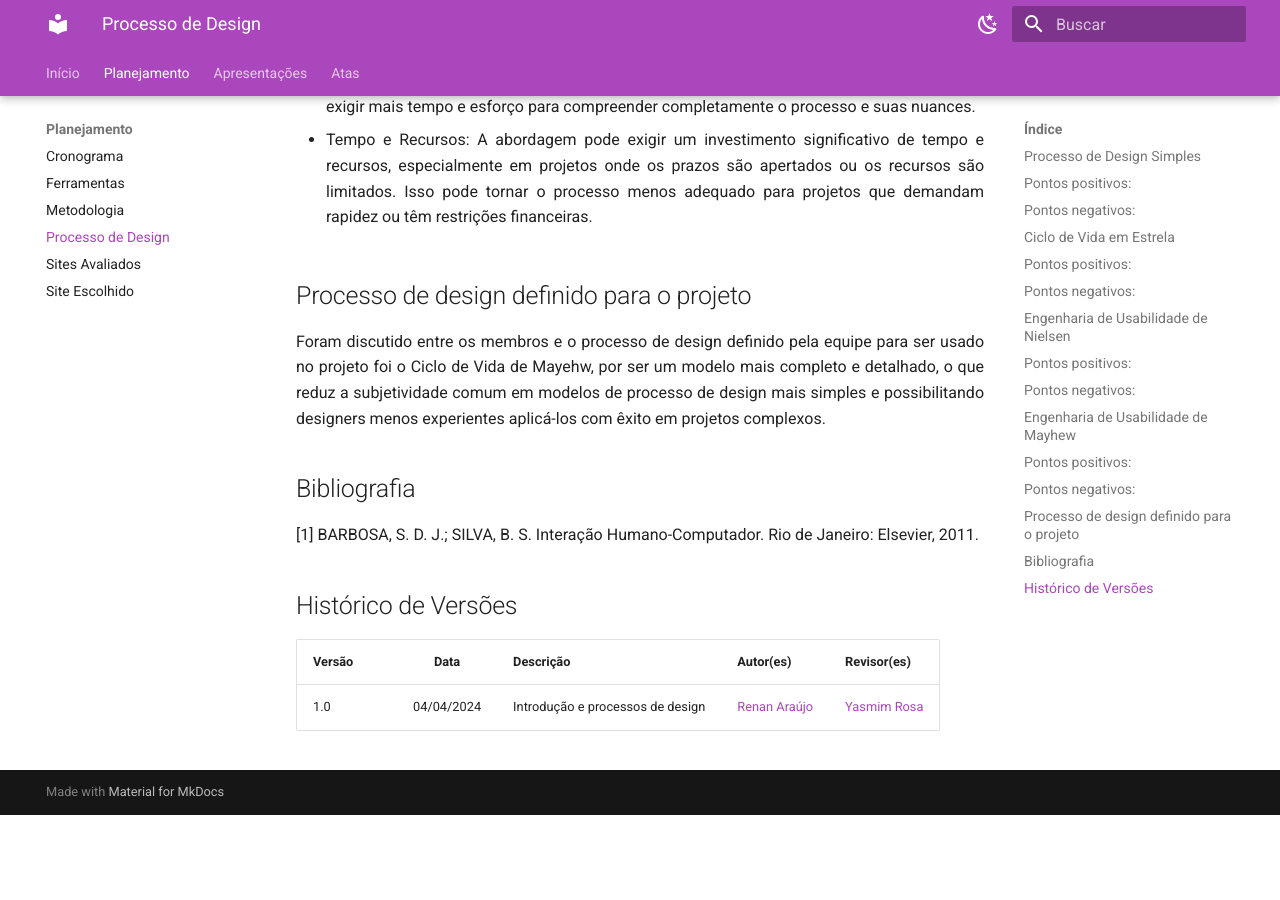
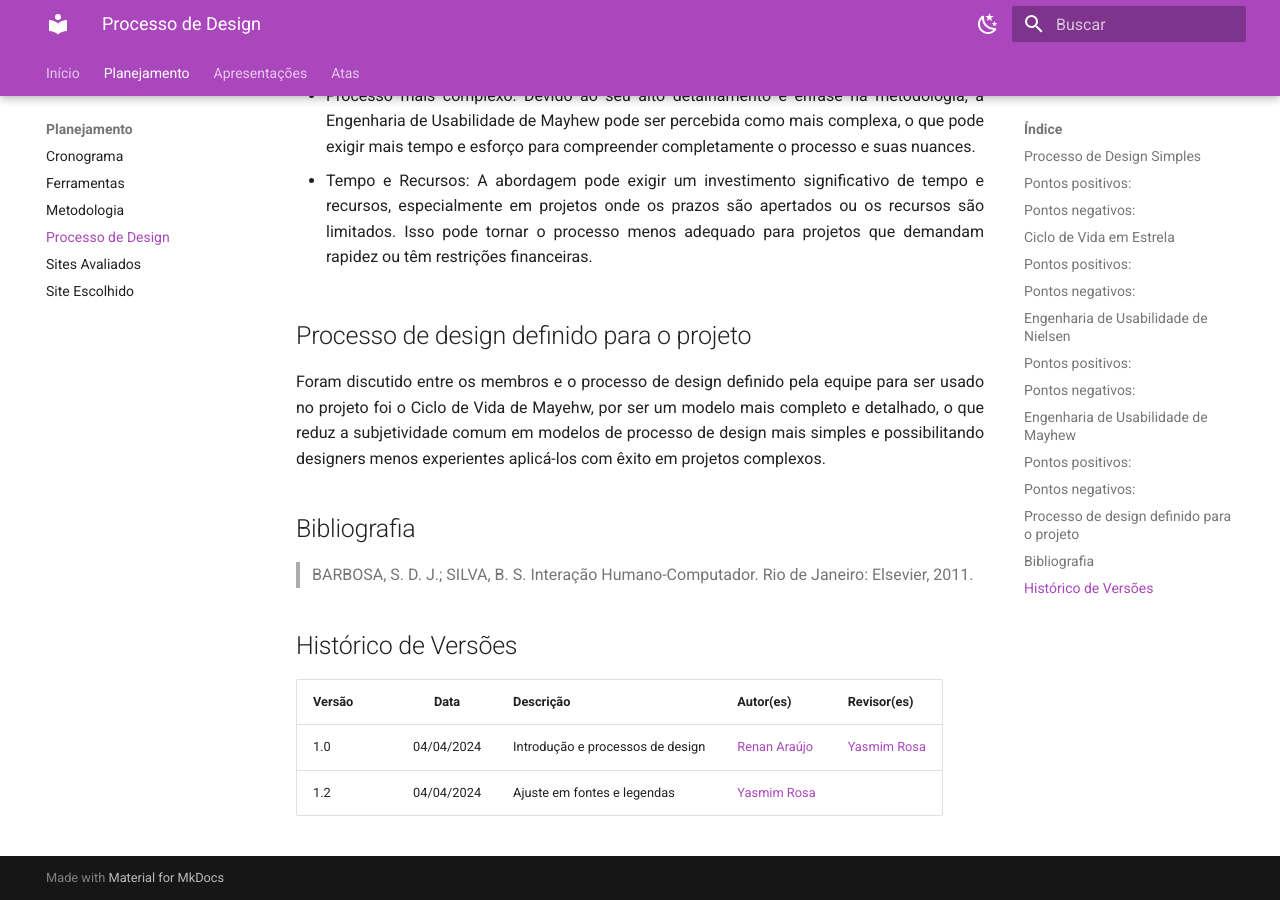
Before and after one commit to Interacao-Humano-Computador/2024.1-Grupo08, an MkDocs documentation site: the page built from docs/planejamento/processo_design.md, in a window 1280 px wide and 900 px high, scrolled down 4658 px. Built offline with MkDocs 1.6.1 and Material for MkDocs 9.7.7, drawn with Linux system fonts in a browser that asks for light colours; before the commit the page ends 5473 px from its top, so only the background shows below that.

```diff
--- a/docs/planejamento/processo_design.md
+++ b/docs/planejamento/processo_design.md
@@ -12,8 +12,9 @@
 
 O **processo de design simples** (figura 2) é uma abordagem para criar soluções de design de forma eficiente e direta, concentrando-se nos princípios fundamentais do design e na resolução de problemas de maneira clara e concisa.
 
+<font size="2"><p style="text-align: center"> Figura 2 - Processo de Design Simples </p></font>
 ![processo de design simples](image.png)
-<font size="2"><p style="text-align: center"> Figura 2 - Processo de Design Simples  <br> Fonte: BARBOSA, S. D. J.; SILVA, B. S. Interação Humano-Computador. Rio de Janeiro: Elsevier, 2011.</p></font>
+<font size="2"><p style="text-align: center"> Fonte: BARBOSA, S. D. J.; SILVA, B. S. Interação Humano-Computador. Rio de Janeiro: Elsevier, 2011.</p></font>
 
 ### Pontos positivos:
 
@@ -30,8 +31,10 @@
 
 O modelo de **Ciclo de Vida Estrela** (figura 3) foi proposto em 1989 por Hartson e Hix, a partir de um trabalho empírico que estes autores desenvolveram através da observação de como  designers de interfaces trabalhava. O Modelo Estrela é composto por seis atividades, a saber: análise de tarefas, especificação de requisitos, projeto conceitual e formal, prototipação, implementação e avaliação
 
+<font size="2"><p style="text-align: center"> Figura 3 - Ciclo de Vida em Estrela </p></font>
+
 ![alt text](image-1.png)
-<font size="2"><p style="text-align: center"> Figura 3 - Ciclo de Vida em Estrela  <br>  Fonte: BARBOSA, S. D. J.; SILVA, B. S. Interação Humano-Computador. Rio de Janeiro: Elsevier, 2011.</p></font>
+<font size="2"><p style="text-align: center"> Fonte: BARBOSA, S. D. J.; SILVA, B. S. Interação Humano-Computador. Rio de Janeiro: Elsevier, 2011.</p></font>
 
 ### Pontos positivos:
 
@@ -66,8 +69,12 @@
 
 A **Engenharia de Usabilidade de Mayhew** (figura 4) traz uma abordagem que privilegia o papel do usuário na execução de tarefas, no intuito de construir sistemas adaptados às suas necessidades e objetivos.
 
+<font size="2"><p style="text-align: center"> Figura 4 - Engenharia de Usabilidade de Mayhew  </p></font>
+
 ![alt text](image-2.png)
-<font size="2"><p style="text-align: center"> Figura 4 - Engenharia de Usabilidade de Mayhew  <br> Fonte: BARBOSA, S. D. J.; SILVA, B. S. Interação Humano-Computador. Rio de Janeiro: Elsevier, 2011.</p></font>
+
+<font size="2"><p style="text-align: center"> Fonte: BARBOSA, S. D. J.; SILVA, B. S. Interação Humano-Computador. Rio de Janeiro: Elsevier, 2011.</p></font>
+
 
 ### Pontos positivos:
 
@@ -87,10 +94,11 @@
 Foram discutido entre os membros e o processo de design definido pela equipe para ser usado no projeto foi o Ciclo de Vida de Mayehw, por ser um modelo mais completo e detalhado, o que reduz a subjetividade comum em modelos de processo de design mais simples e possibilitando designers menos experientes aplicá-los com êxito em projetos complexos.
 
 ## Bibliografia
-[1] BARBOSA, S. D. J.; SILVA, B. S. Interação Humano-Computador. Rio de Janeiro: Elsevier, 2011.
+> BARBOSA, S. D. J.; SILVA, B. S. Interação Humano-Computador. Rio de Janeiro: Elsevier, 2011.
 
 ## Histórico de Versões
 
 | Versão |    Data    | Descrição                                 | Autor(es)                                       | Revisor(es)                                    |
 | ------ | :--------: | ----------------------------------------- | ----------------------------------------------- | ---------------------------------------------- |
 | 1.0    | 04/04/2024 | Introdução e processos de design |  [Renan Araújo](https://github.com/renantfm4)   | [Yasmim Rosa](https://github.com/yaskisoba) |
+| 1.2    | 04/04/2024 | Ajuste em fontes e legendas |  [Yasmim Rosa](https://github.com/yaskisoba)   |  |
```
Also changed, not shown: docs/planejamento/metodologia.md (+5 -4 lines), docs/planejamento/sites_avaliados.md (+5 -1 lines), docs/planejamento/image-4.png (added), docs/planejamento/image-6.png (added), 1 other file.
